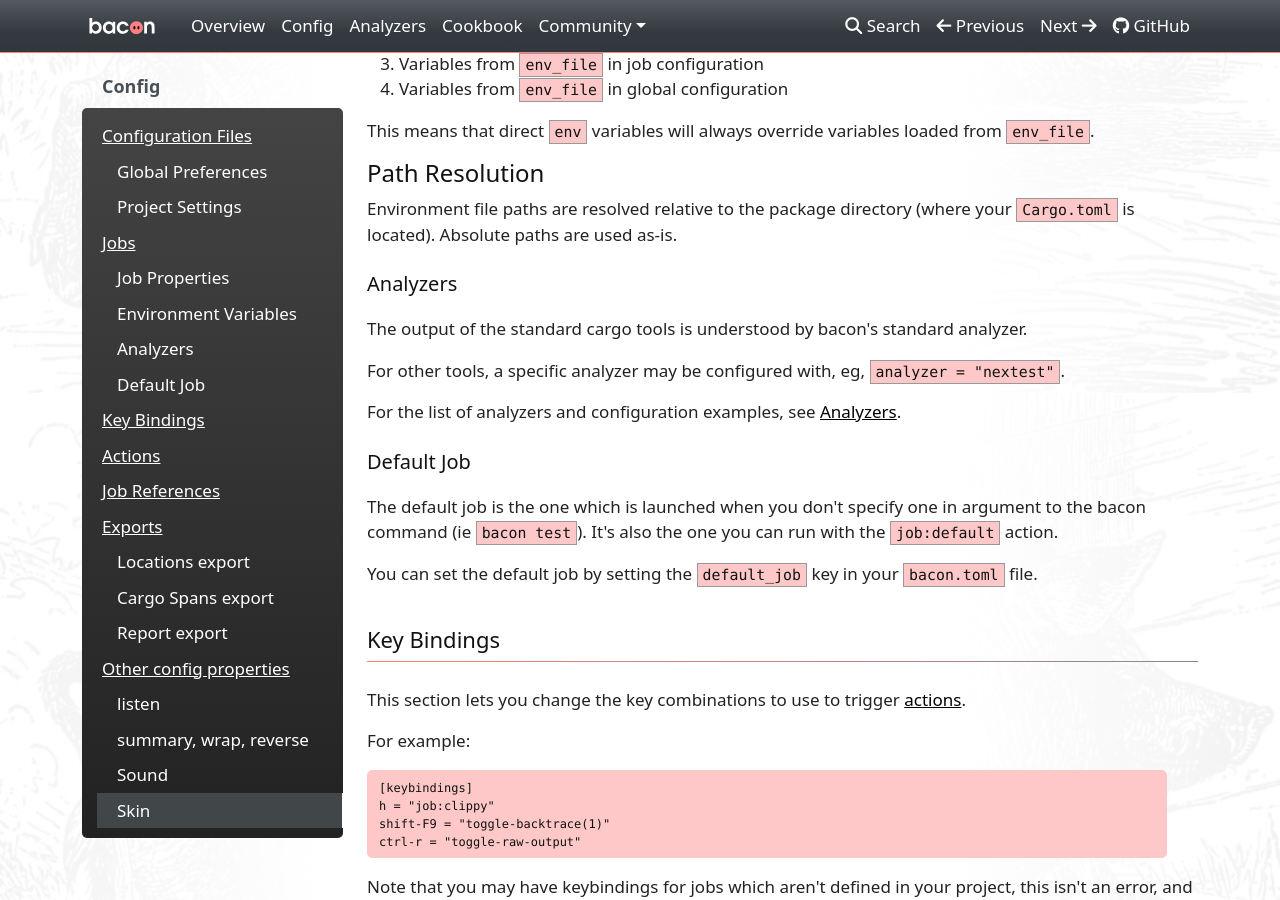
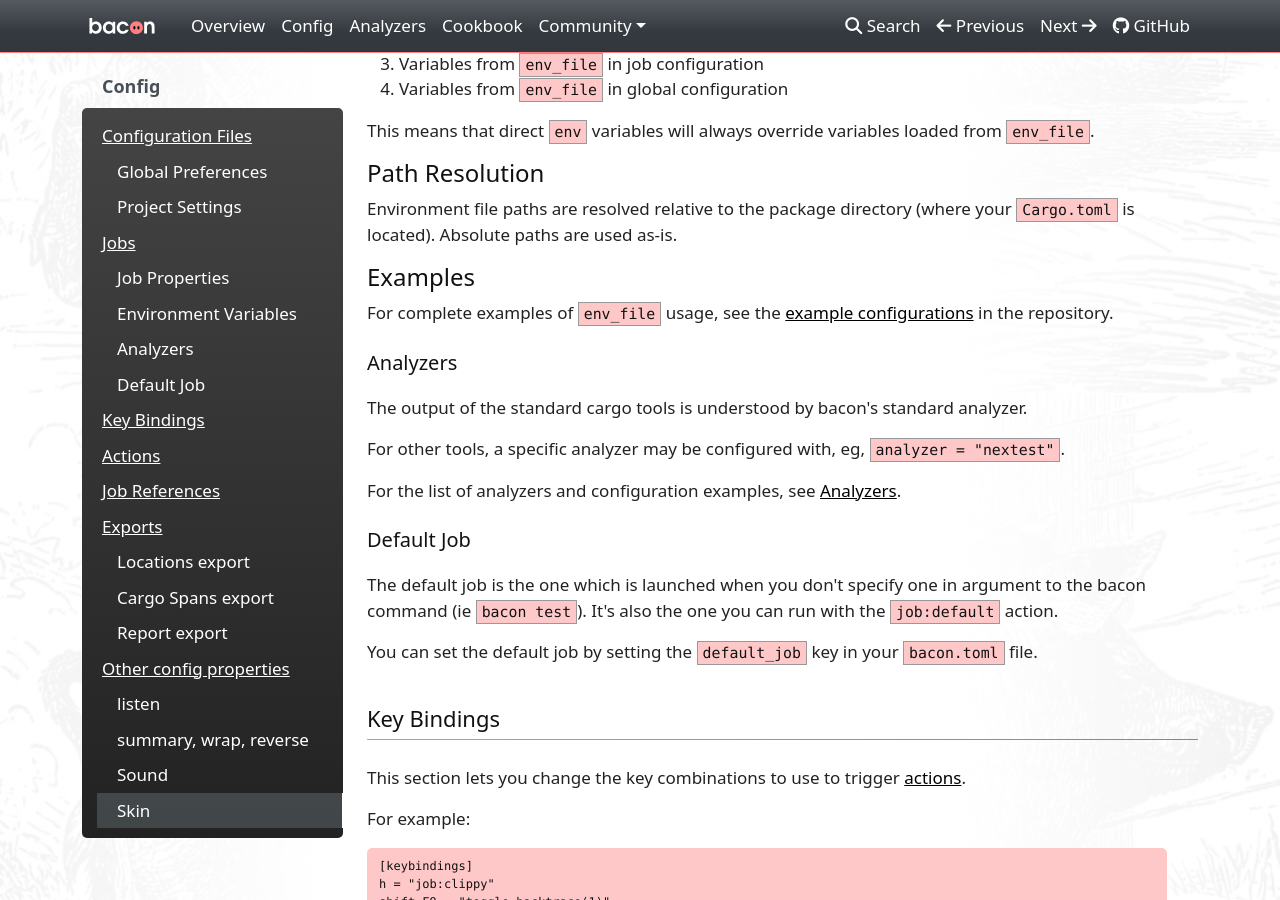
Before and after one commit to Canop/bacon, an MkDocs documentation site: the page built from website/docs/config.md, in a window 1280 px wide and 900 px high, scrolled down 4351 px. Built offline with MkDocs 1.6.1, drawn with Linux system fonts in a browser that asks for light colours; nearby versions of some CDN libraries; a style sheet for code colours, icons or effects is not loaded.

Commit message:
refactor: move the example files in a doc/examples folder instead of putting them right under the project root

```diff
--- a/website/docs/config.md
+++ b/website/docs/config.md
@@ -172,6 +172,10 @@
 #### Path Resolution
 
 Environment file paths are resolved relative to the package directory (where your `Cargo.toml` is located). Absolute paths are used as-is.
+
+#### Examples
+
+For complete examples of `env_file` usage, see the [example configurations](https://github.com/Canop/bacon/tree/main/doc/examples) in the repository.
 
 ## Analyzers
 
```
Also changed, not shown: doc/examples/README.md (added), doc/examples/example-bacon.toml (renamed from example-bacon.toml), doc/examples/test-bacon.toml (renamed from test-bacon.toml), 4 other files.
